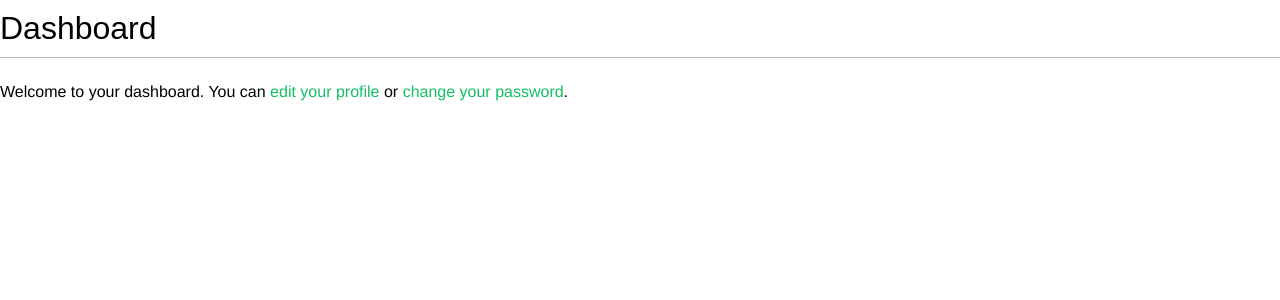
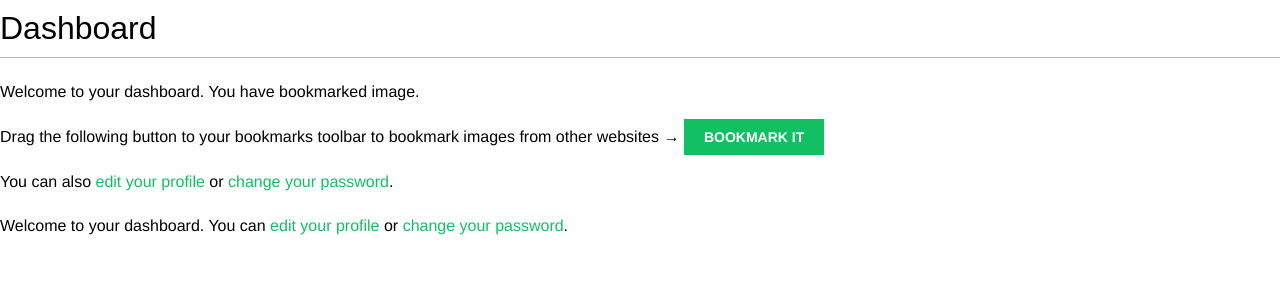
Before and after one commit to AmirMohammadKargar/Bookmark-Django, a Django app: page /account/ in a window 1280 px wide. Shown: the part 47-347 px from the top of the page. Run offline with Django 3.2, Linux system fonts and the light colour scheme; some web fonts are replaced.

Commit message:
Edit dashboard file to add bookmarklet to it.

```diff
--- a/account/templates/account/dashboard.html
+++ b/account/templates/account/dashboard.html
@@ -2,6 +2,26 @@
 <div></div>
 {% block content %}
 <h1>Dashboard</h1>
+{% with total_images_created=request.user.images_created.count %}
+<p>
+  Welcome to your dashboard. You have bookmarked {{ total_images_created }}
+  image{{ total_images_created| pluralize }}.
+</p>
+{% endwith %}
+<p>
+  Drag the following button to your bookmarks toolbar to bookmark images from
+  other websites →
+  <a
+    href="javascript:{% include
+'bookmarklet_launcher.js' %}"
+    class="button"
+    >Bookmark it</a
+  >
+</p>
+<p>
+  You can also <a href="{% url 'edit' %}">edit your profile</a> or
+  <a href="{% url 'password_change' %}">change your password</a>.
+</p>
 <p>
   Welcome to your dashboard. You can
   <a href="{% url 'edit' %}">edit your profile</a> or
```
